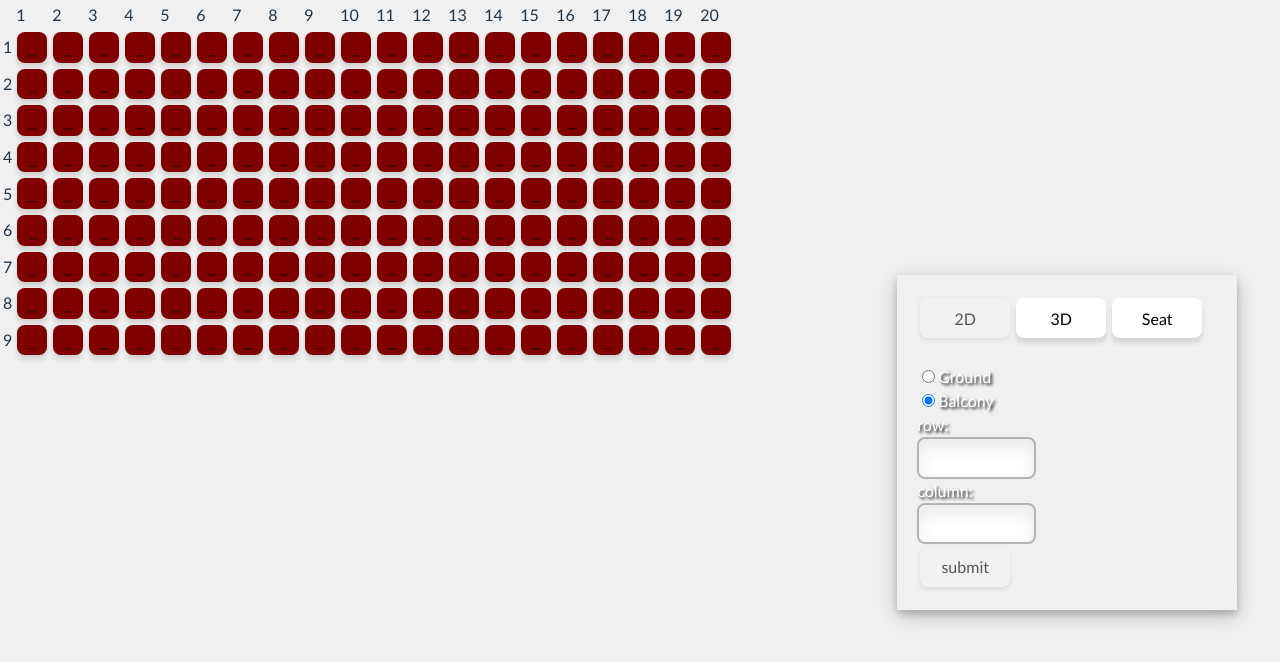
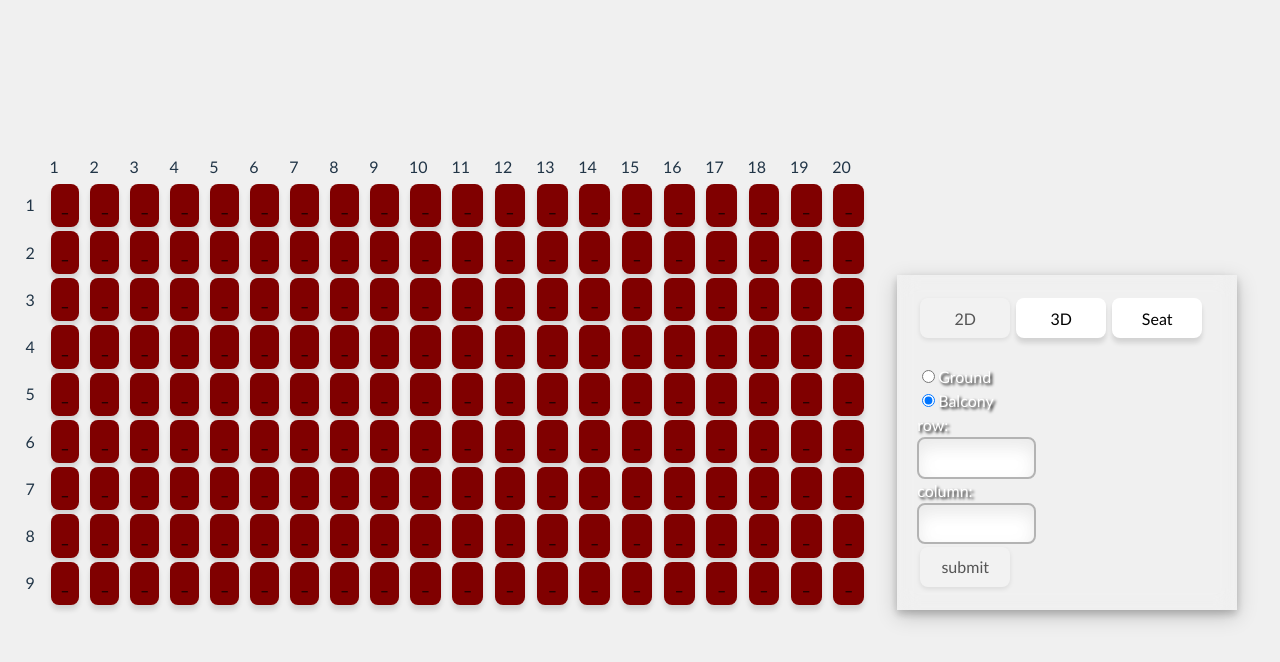
Before and after one commit to pencil-user/r3f-cinema, a React (Vite) app: page / in a window 1280 px wide. Shown: the top 662 px of the page. Built offline with nearby package versions, Linux system fonts and the light colour scheme; no server answers.

Commit message:
css improvement

```diff
--- a/src/components/SeatingFloor.tsx
+++ b/src/components/SeatingFloor.tsx
@@ -13,8 +13,8 @@ export function SeatingFloor() {
 
   const selectedSeatID = selection ? toSeatId(selectedSeat.place, selectedSeat.column || 1, selectedSeat.row || 1) : null
   return (
-      <div>
-        <table>
+    <div className='mainContainer'>
+        <table className='mainTable'>
           <tbody>
             <tr>
               <td>
@@ -40,7 +40,7 @@ export function SeatingFloor() {
               </tr>)}
           </tbody>
         </table>
-      </div>
+    </div>
   )
 }
 
--- a/src/index.css
+++ b/src/index.css
@@ -120,6 +120,19 @@ button:focus-visible {
   }
 }
 
+.mainContainer {
+  height: 95vh;
+  width: 70vw;
+  display: flex;
+  justify-content: center;
+  align-items: center;
+}
+
+.mainTable {
+  width: 95%;
+  height: 60%;
+}
+
 .overlay {
   color: white;
   position: fixed;
@@ -135,9 +148,12 @@ button:focus-visible {
 }
 
 .seatButton {
-  padding: 0.3em 0.3em;
+  padding: 3px 3px;
   margin: 1px;
-  width: 30px;
+  /* width: 30px; */
+  width:80%;
+  height:100%;
+  min-height:40px;
 }
 
 .seatNotSelected {
```
